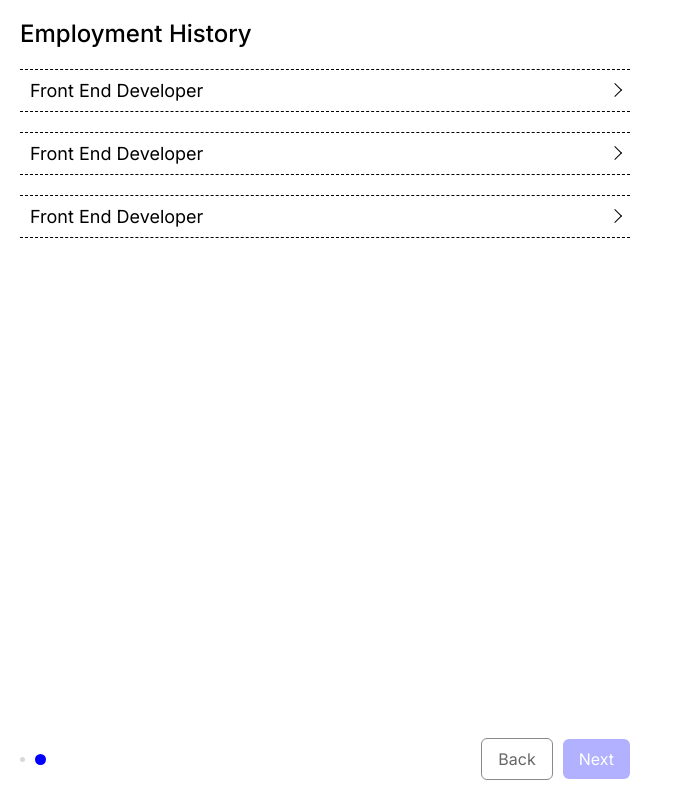
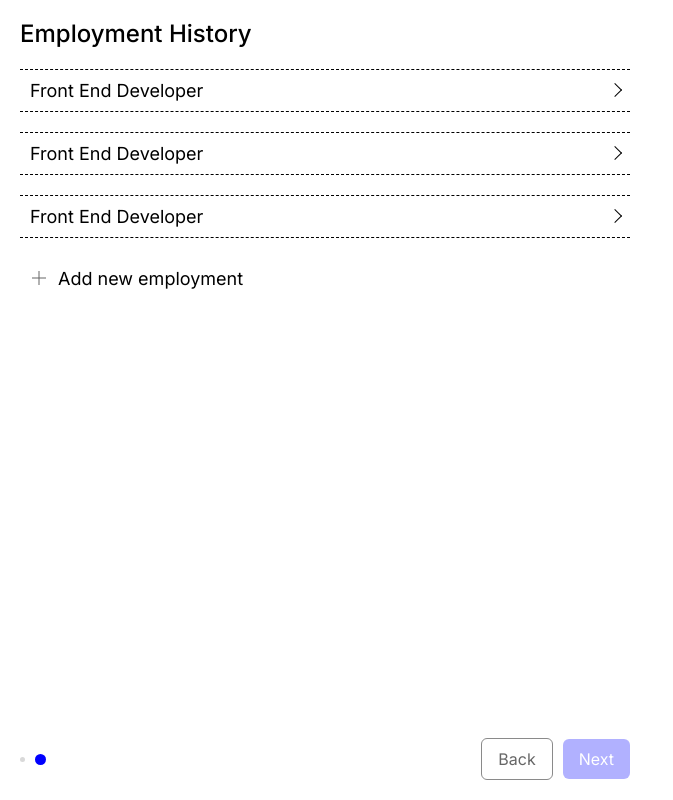
Before and after one commit to danyapac3/cv-builder, a React (Vite) app: page / in a window 1280 px wide. Both pictures are taken after a click on the button "Next". Shown: the whole page, without its empty margins (0-673 px from the left). Built offline with nearby package versions, Linux system fonts and the light colour scheme.

Commit message:
Add button for adding employments

```diff
--- /dev/null
+++ b/src/components/add-button.jsx
@@ -0,0 +1,28 @@
+import "../styles/add-button.css";
+
+function AddButton({ children, onClick = () => {} }) {
+  return (
+    <button
+      onClick={(e) => {
+        e.preventDefault();
+        onClick();
+      }}
+      className="add-button"
+    >
+      <svg
+        className="add-button__plus-icon"
+        width="18"
+        height="18"
+        viewBox="0 0 18 18"
+        fill="#666666"
+        xmlns="http://www.w3.org/2000/svg"
+      >
+        <path d="M9.5 8.5H16V9.5H9.5V16H8.5V9.5H2V8.5H8.5V2H9.5V8.5Z" />
+      </svg>
+
+      {children}
+    </button>
+  );
+}
+
+export default AddButton;
--- a/src/components/employment-history-form.jsx
+++ b/src/components/employment-history-form.jsx
@@ -2,6 +2,7 @@ import "../styles/input-group.css";
 import InputGroup from "./input-group";
 import { useState } from "react";
 import Disclosure from "./disclosure";
+import AddButton from "./add-button";
 
 const createJob = (() => {
   let count = 0;
@@ -30,12 +31,16 @@ function EmploymentHistoryForm() {
     );
   };
 
+  const handleAddNewJob = () => {
+    setJobs([...jobs, createJob()]);
+  };
+
   return (
     <form className="cv-form">
       <h1 className="cv-form__title">Employment History</h1>
       {jobs.map((job) => {
         return (
-          <Disclosure title="Front End Developer">
+          <Disclosure key={job.id} title="Front End Developer">
             <div className="cv-form__content-grid">
               <InputGroup
                 name="jobTitle"
@@ -67,6 +72,7 @@ function EmploymentHistoryForm() {
           </Disclosure>
         );
       })}
+      <AddButton onClick={handleAddNewJob}>Add new employment</AddButton>
     </form>
   );
 }
--- /dev/null
+++ b/src/styles/add-button.css
@@ -0,0 +1,19 @@
+.add-button {
+  border: none;
+  display: flex;
+  align-items: center;
+  font-size: 18px;
+  gap: 10px;
+  padding: 10px;
+  background-color: white;
+  border-radius: 6px;
+}
+
+.add-button:hover {
+  background-color: #e8e8e8;
+}
+
+.add-button__plus-icon {
+  width: 18px;
+  height: 18px;
+}
```
